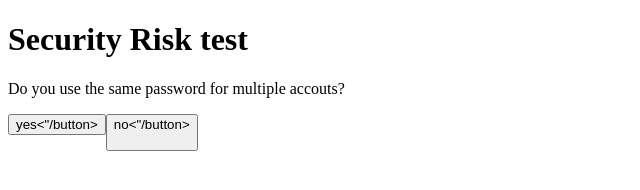
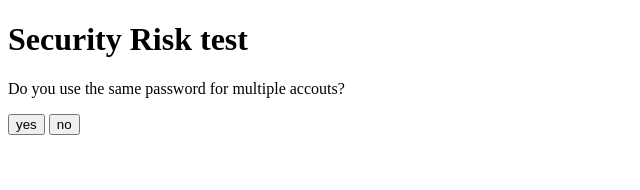
Before and after one commit to amanislshahry00-oss/Digital-Footuprint-lap, a plain HTML site: page index.html in a window 1280 px wide. Shown: the whole page, without its empty margins (0-640 px from the left). Drawn offline with Linux system fonts and the light colour scheme.

Commit message:
Update index.html

```diff
--- a/index.html
+++ b/index.html
@@ -1,13 +1,13 @@
 <!DOCTYPE html>
-</html>
-</head.>
-<title> Digital footprit lap</title>
-</head.>
+<html>
+<head.>
+<title> Digital footprint lab</title>
+</head>
 <body>
   <h1>Security Risk test</h1>
   <p>Do you use the same password for multiple accouts?</p>
-  <button onelick="aswerQuestion('yes')">yes<"/button>
- <button onelick="aswerQuestion('no')">no<"/button>
+  <button onelick="answerQuestion('yes')">yes</button>
+ <button onelick="answerQuestion('no')">no</button>
    <h2 id="result"></h2>
    <script>
      let riskscore=0;
```
